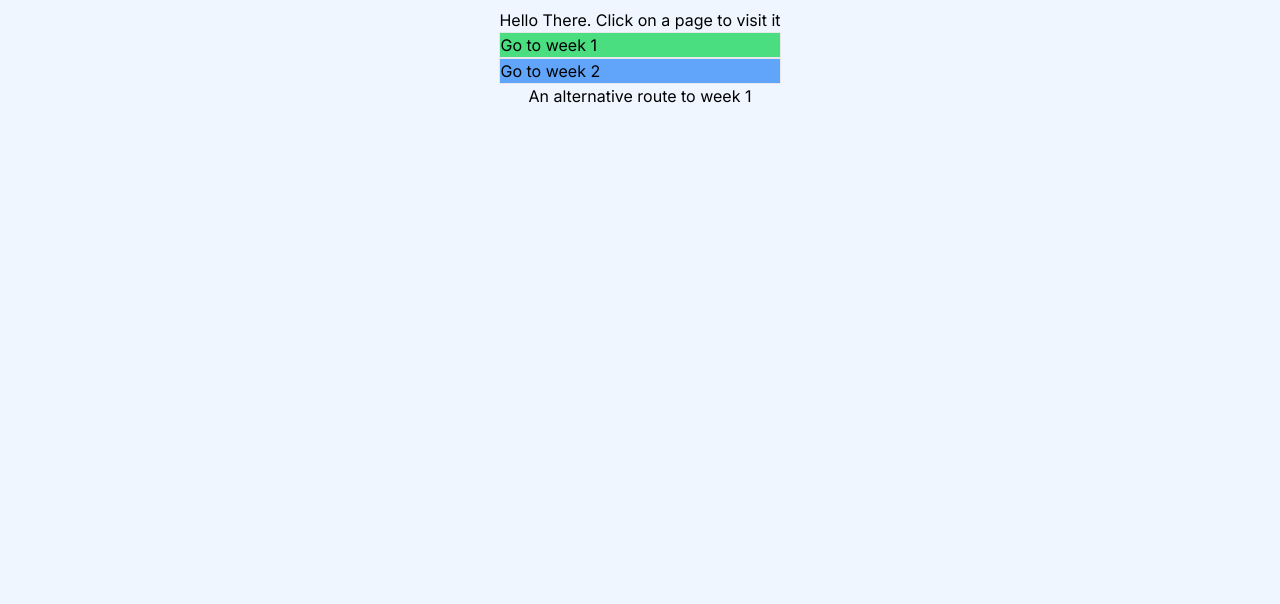
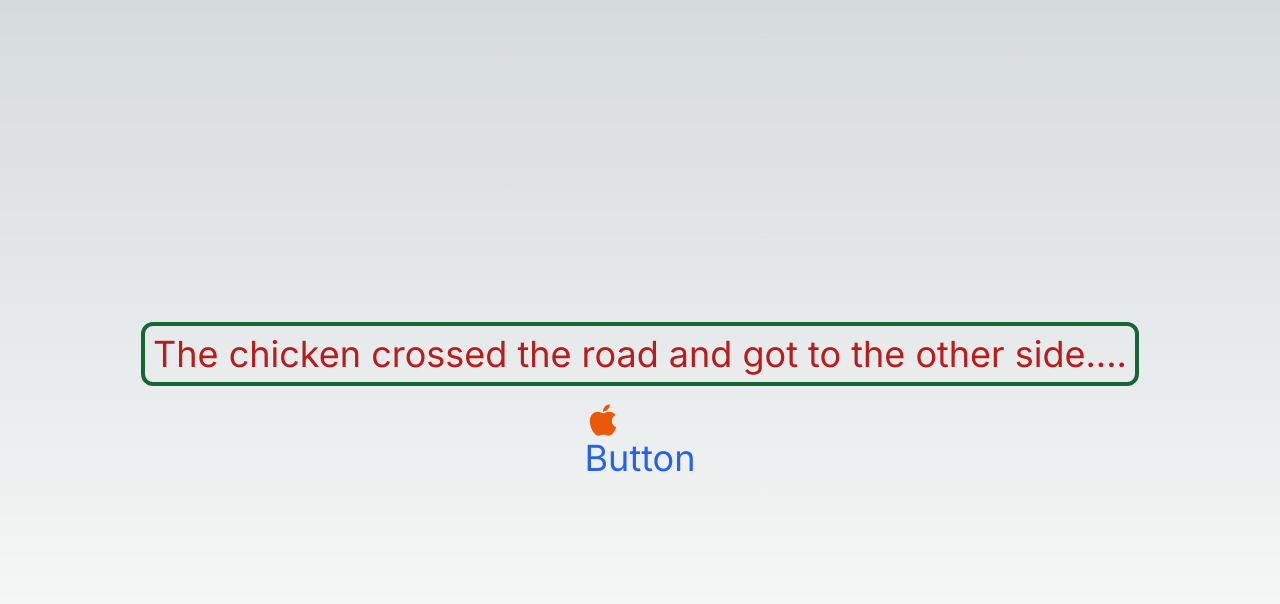
Before and after one commit to OAkinbode/webdev2_class_demo, a Next.js app: page / in a window 1280 px wide. Shown: the top 604 px of the page. Built offline with nearby package versions, Linux system fonts and the light colour scheme.

Commit message:
This is a deployment version of my class app

```diff
--- a/app/week1/layout.js
+++ b/app/apples/layout.js
@@ -4,8 +4,8 @@ import "../globals.css";
 const inter = Inter({ subsets: ["latin"] });
 
 export const metadata = {
-  title: "Week2 Demo",
-  description: "Generated by Web Dev Class",
+  title: "Create Next App",
+  description: "Generated by create next app",
 };
 
 export default function RootLayout({ children }) {
--- /dev/null
+++ b/app/apples/page.js
@@ -0,0 +1,19 @@
+export const AppleValues = () => {
+  return <div>These are the apple values</div>;
+};
+
+const Apples = () => {
+  return (
+    <div className="min-h-screen h-screen flex justify-center items-center flex-col gap-4">
+      <div className="border border-green-600 bg-yellow-200 rounded-lg shadow-md p-2">
+        Apples are better than Oranges
+      </div>
+      <div className="border border-green-600 bg-green-200 rounded-lg shadow-md p-2">
+        Oranges come with a punch
+      </div>
+      <AppleValues />
+    </div>
+  );
+};
+
+export default Apples;
--- a/app/page.js
+++ b/app/page.js
@@ -1,27 +1,20 @@
-"use client";
-
 import Link from "next/link";
-import { useRouter } from "next/navigation";
+import { FaApple } from "react-icons/fa";
+import Buttons from "@/components/buttons";
 
 export default function Home() {
-  const router = useRouter();
-
-  const goToWeek1 = () => {
-    router.push("/week1");
-  };
   return (
-    <main className="flex min-h-screen min-w-full flex-col items-center justify-between p-2 bg-blue-50">
-      <div className="">
-        <div>Hello There. Click on a page to visit it</div>
-        <div className="flex flex-col">
-          <Link href="/week1" className="border bg-green-400">
-            Go to week 1
-          </Link>
-          <Link href="/week2" className="border bg-blue-400">
-            Go to week 2
-          </Link>
-          <button onClick={goToWeek1}>An alternative route to week 1</button>
-        </div>
+    <main className="flex min-h-screen flex-col items-center justify-center p-24 gap-4">
+      <div className="text-4xl text-red-700 border-4 border-green-800 p-2 rounded-xl">
+        The chicken crossed the road and got to the other side....
+      </div>
+      <div className="text-4xl text-orange-600">
+        <Link href="/apples">
+          <FaApple />
+        </Link>
+        <Link href="">
+          <Buttons color="text-blue-600" size="text-4xl" />
+        </Link>
       </div>
     </main>
   );
--- a/app/week1/page.js
+++ /dev/null
@@ -1,11 +0,0 @@
-import Week1Component from "@/components/Week1Component";
-
-const Week1 = () => {
-  return (
-    <div className="min-h-screen min-w-screen items-center justify-between p-2 bg-white">
-      <Week1Component />
-    </div>
-  );
-};
-
-export default Week1;
--- a/app/week2/layout.js
+++ /dev/null
@@ -1,17 +0,0 @@
-import { Inter } from "next/font/google";
-import "../globals.css";
-
-const inter = Inter({ subsets: ["latin"] });
-
-export const metadata = {
-  title: "Week2 Demo",
-  description: "Generated by Web Dev Class",
-};
-
-export default function RootLayout({ children }) {
-  return (
-    <html lang="en">
-      <body className={inter.className}>{children}</body>
-    </html>
-  );
-}
--- a/app/week2/page.js
+++ /dev/null
@@ -1,11 +0,0 @@
-import Week2Component from "@/components/Week2Component";
-
-const Week2 = () => {
-  return (
-    <div className="min-h-screen min-w-screen items-center justify-between p-2 bg-white">
-      <Week2Component />
-    </div>
-  );
-};
-
-export default Week2;
--- a/components/Week1Component.jsx
+++ /dev/null
@@ -1,12 +0,0 @@
-// Week1.js
-const Week1Component = () => {
-  return (
-    <div>
-      <div className="flex bg-blue-100 w-full h-screen">
-        This is a test. This is a very good test of Week 1.
-      </div>
-    </div>
-  );
-};
-
-export default Week1Component;
--- a/components/Week2Component.jsx
+++ /dev/null
@@ -1,12 +0,0 @@
-// Week2.js
-const Week2Component = () => {
-  return (
-    <div>
-      <div className="flex bg-blue-100 w-full h-screen">
-        This is a test. This is a very good test
-      </div>
-    </div>
-  );
-};
-
-export default Week2Component;
--- /dev/null
+++ b/components/buttons.jsx
@@ -0,0 +1,5 @@
+const Buttons = ({ color, size }) => {
+  return <div className={`${color} ${size}`}>Button</div>;
+};
+
+export default Buttons;
```
Also changed, not shown: package.json (+6 -5 lines), 1 other file (tests, documents, lock files or other folders).
